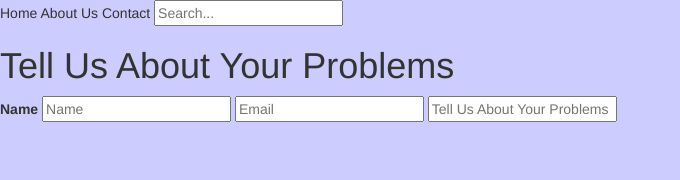
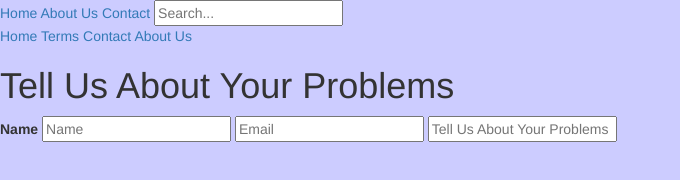
Before and after one commit to rachelwthomas/B-Team, a plain HTML site: page index.html in a window 1280 px wide. Shown: the whole page, without its empty margins (0-680 px from the left). Drawn offline with nearby package versions, Linux system fonts and the light colour scheme.

Commit message:
footer html added

```diff
--- a/index.html
+++ b/index.html
@@ -15,15 +15,33 @@
 <body>
   <div class="container-fluid">
 
+  <header>
+
     <div class="row navigation-bar">
       <div class="col navigation-links">
-        <span>Home</span>
-        <span>About Us</span>
-        <span>Contact</span>
+        <span><a href="#">Home</a></span>
+        <span><a href="#">About Us</a></span>
+        <span><a href="#">Contact</a></span>
         <input type="text" placeholder="Search...">
       </div>
+    </div>
 
+  </header>
+
+
+  <footer>
+    <div class="row footer-container">
+      <div class="col footer-links">
+        <span><a href="#">Home</a></span>
+        <span><a href="#">Terms</a></span>
+        <span><a href="#">Contact</a></span>
+        <span><a href="#">About Us</a></span>
+      </div>
     </div>
+  </footer>
+
+
+
 
   </div>
 
```
